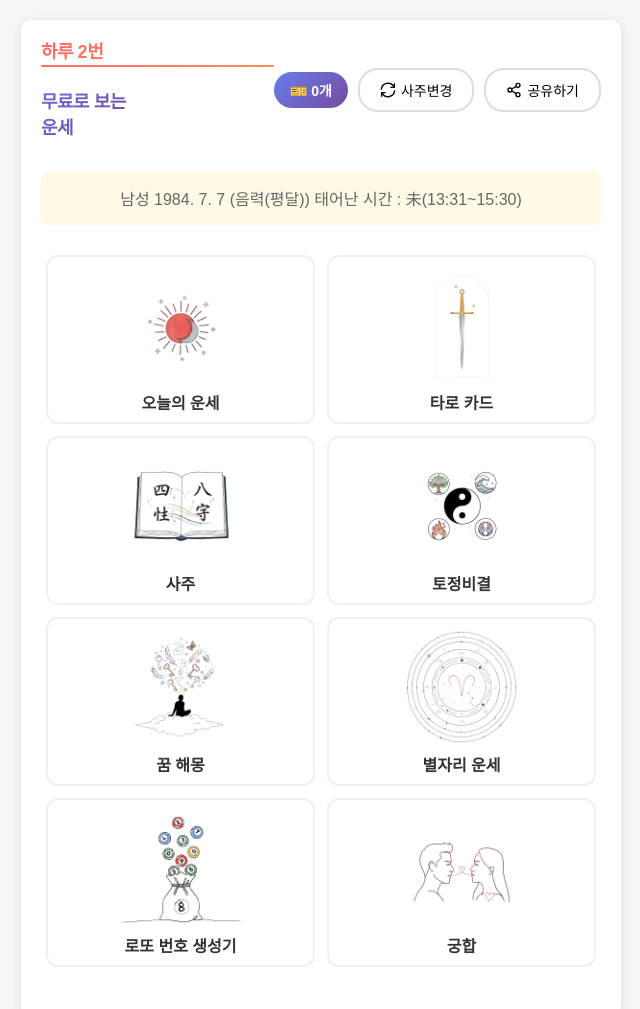
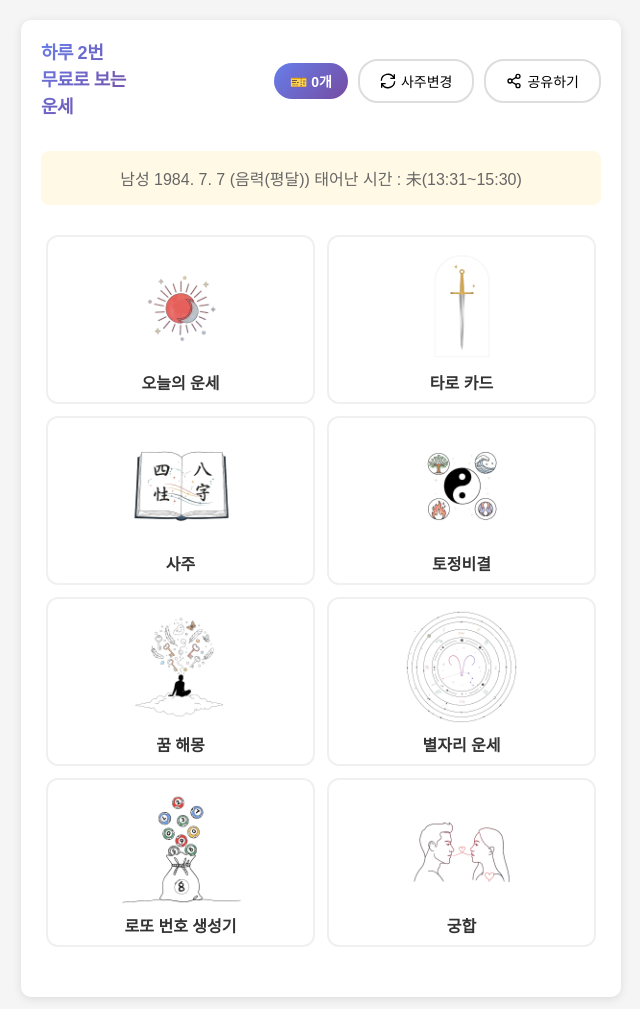
Before and after one commit to wewq1816/fortune-platform, a website with bundled scripts: page frontend/index.html in a window 1280 px wide. Shown: the top 1009 px of the page, without its empty margins (319-959 px from the left). Built offline with nearby package versions, Linux system fonts and the light colour scheme.

Commit message:
Fix: Remove span tag and use plain br for 3-line title

```diff
--- a/frontend/index.html
+++ b/frontend/index.html
@@ -42,10 +42,11 @@
       flex: 1;
       font-weight: 800;
       letter-spacing: -0.5px;
-      line-height: 1.4;
+      line-height: 1.5;
       position: relative;
       animation: fadeInUp 0.8s ease-out;
-      display: block;
+      display: inline-block;
+      white-space: normal;
     }
 
     .header h1 .highlight {
@@ -283,7 +284,7 @@
   <div class="container">
     <div class="header">
       <h1>
-        <span class="highlight">하루 2번</span><br>
+        하루 2번<br>
         무료로 보는<br>
         운세
       </h1>
```
